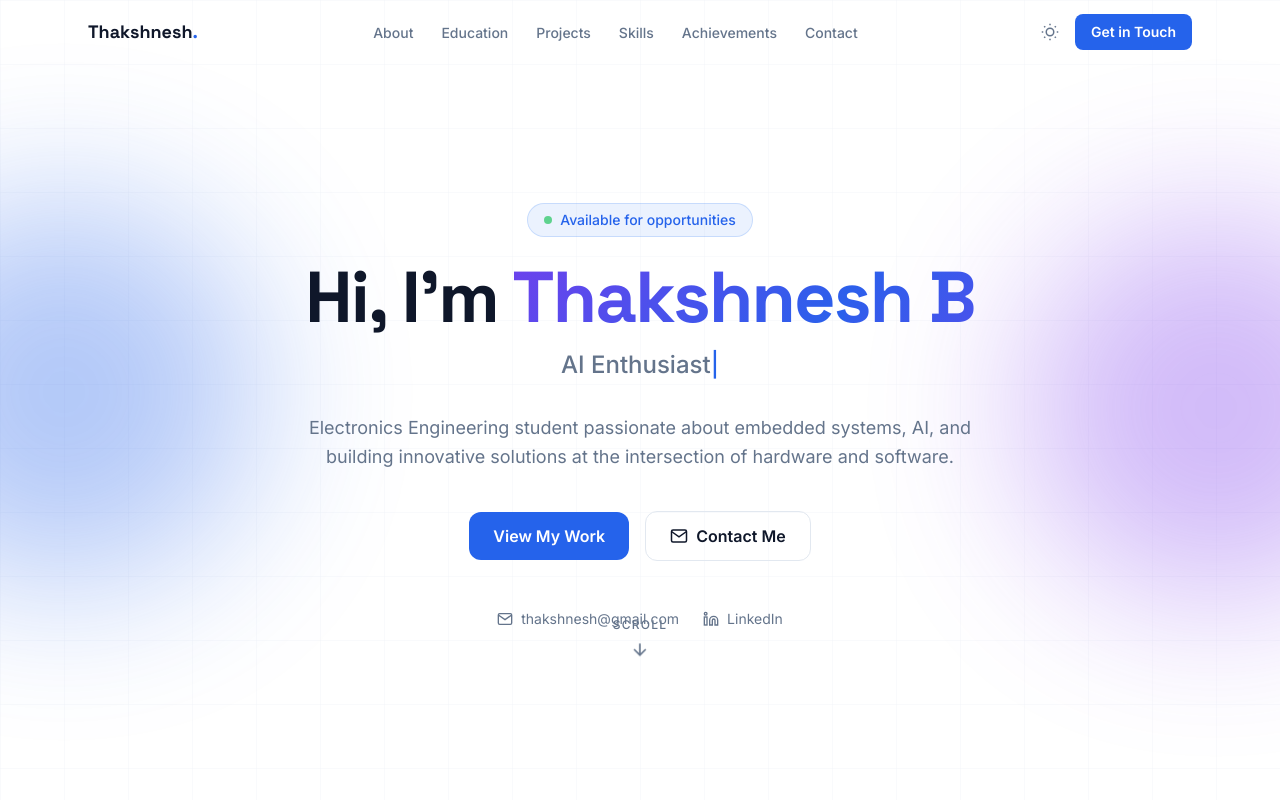
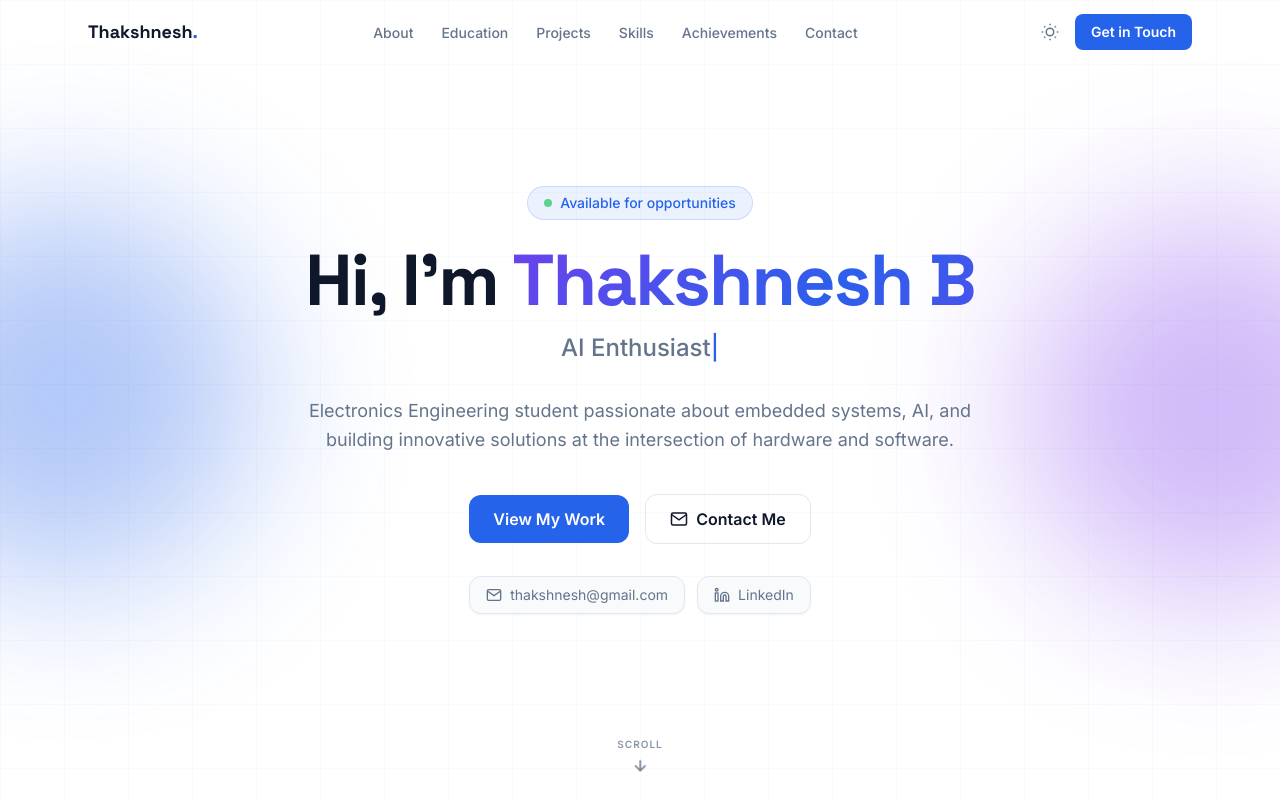
Before and after one commit to Thakshnesh/Portfolio, a plain HTML site: page index.html in a window 1280 px wide. Shown: the top 800 px of the page. Drawn offline with nearby package versions, Linux system fonts and the light colour scheme.

Commit message:
Fix email typo and hero section scroll overlap layout

```diff
--- a/index.html
+++ b/index.html
@@ -17,7 +17,7 @@
           },
         },
       },
-    };
+    };''
   </script>
   <link rel="stylesheet" href="css/style.css" />
 </head>
@@ -73,7 +73,7 @@
       <div class="absolute top-1/4 -left-32 w-96 h-96 rounded-full bg-brand glow-orb"></div>
       <div class="absolute bottom-1/4 -right-32 w-96 h-96 rounded-full bg-violet-600 glow-orb"></div>
 
-      <div class="relative max-w-6xl mx-auto px-4 sm:px-6 pt-24 pb-16 text-center">
+      <div class="relative max-w-6xl mx-auto px-4 sm:px-6 pt-28 pb-28 text-center flex flex-col items-center">
         <span class="inline-flex items-center gap-2 px-4 py-1.5 rounded-full text-sm font-medium bg-blue-500/10 text-brand border border-blue-500/20 mb-6">
           <span class="w-2 h-2 rounded-full bg-green-500 animate-pulse"></span>
           Available for opportunities
@@ -91,30 +91,33 @@
           Electronics Engineering student passionate about embedded systems, AI, and building innovative solutions at the intersection of hardware and software.
         </p>
 
-        <div class="flex flex-wrap items-center justify-center gap-4 mb-12">
-          <a href="#projects" class="inline-flex items-center gap-2 px-6 py-3 rounded-xl bg-brand text-white font-semibold hover:bg-brand-700 transition-all hover:-translate-y-0.5 hover:shadow-lg hover:shadow-blue-500/25">View My Work</a>
-          <a href="mailto:thakshnesh@gmail.com" class="inline-flex items-center gap-2 px-6 py-3 rounded-xl border border-[var(--border)] font-semibold hover:bg-[var(--surface-muted)] transition-all hover:-translate-y-0.5">
+        <div class="flex flex-wrap items-center justify-center gap-4 mb-8">
+          <a href="#projects" class="inline-flex items-center gap-2 px-6 py-3 rounded-xl bg-brand text-white font-semibold hover:bg-brand-700 transition-all hover:-translate-y-0.5 hover:shadow-lg hover:shadow-blue-500/25">
+            View My Work
+          </a>
+          <a href="#contact" class="inline-flex items-center gap-2 px-6 py-3 rounded-xl border border-[var(--border)] font-semibold hover:bg-[var(--surface-muted)] transition-all hover:-translate-y-0.5">
             <svg xmlns="http://www.w3.org/2000/svg" width="18" height="18" viewBox="0 0 24 24" fill="none" stroke="currentColor" stroke-width="2"><path d="M4 4h16c1.1 0 2 .9 2 2v12c0 1.1-.9 2-2 2H4c-1.1 0-2-.9-2-2V6c0-1.1.9-2 2-2z"/><polyline points="22,6 12,13 2,6"/></svg>
             Contact Me
           </a>
         </div>
 
-        <div class="flex flex-wrap items-center justify-center gap-6 text-sm text-[var(--muted)]">
-          <a href="mailto:thakshnesh@gmail.com" class="flex items-center gap-2 hover:text-brand transition-colors">
+        <div class="flex flex-wrap items-center justify-center gap-3 text-sm">
+          <a href="mailto:thakshnesh@gmail.com" class="inline-flex items-center gap-2 px-4 py-2 rounded-xl bg-[var(--surface-elevated)] border border-[var(--border)] text-[var(--muted)] hover:text-brand hover:border-brand/40 transition-all hover:-translate-y-0.5 shadow-sm">
             <svg xmlns="http://www.w3.org/2000/svg" width="16" height="16" viewBox="0 0 24 24" fill="none" stroke="currentColor" stroke-width="2"><path d="M4 4h16c1.1 0 2 .9 2 2v12c0 1.1-.9 2-2 2H4c-1.1 0-2-.9-2-2V6c0-1.1.9-2 2-2z"/><polyline points="22,6 12,13 2,6"/></svg>
-            thakshnesh@gmail.com
+            <span>thakshnesh@gmail.com</span>
           </a>
-          <a href="https://www.linkedin.com/in/thakshnesh-b-585928381" target="_blank" rel="noopener" class="flex items-center gap-2 hover:text-brand transition-colors">
+          <a href="https://www.linkedin.com/in/thakshnesh-b-585928381" target="_blank" rel="noopener" class="inline-flex items-center gap-2 px-4 py-2 rounded-xl bg-[var(--surface-elevated)] border border-[var(--border)] text-[var(--muted)] hover:text-brand hover:border-brand/40 transition-all hover:-translate-y-0.5 shadow-sm">
             <svg xmlns="http://www.w3.org/2000/svg" width="16" height="16" viewBox="0 0 24 24" fill="none" stroke="currentColor" stroke-width="2"><path d="M16 8a6 6 0 0 1 6 6v7h-4v-7a2 2 0 0 0-2-2 2 2 0 0 0-2 2v7h-4v-7a6 6 0 0 1 6-6z"/><rect x="2" y="9" width="4" height="12"/><circle cx="4" cy="4" r="2"/></svg>
-            LinkedIn
+            <span>LinkedIn</span>
           </a>
         </div>
+      </div>
 
-        <a href="#about" class="absolute bottom-8 left-1/2 -translate-x-1/2 flex flex-col items-center gap-2 text-[var(--muted)] hover:text-brand transition-colors" aria-label="Scroll down">
-          <span class="text-xs font-medium tracking-widest uppercase">Scroll</span>
-          <svg xmlns="http://www.w3.org/2000/svg" width="20" height="20" viewBox="0 0 24 24" fill="none" stroke="currentColor" stroke-width="2" class="animate-bounce"><line x1="12" y1="5" x2="12" y2="19"/><polyline points="19 12 12 19 5 12"/></svg>
-        </a>
-      </div>
+      <!-- Scroll Indicator (cleanly positioned at bottom of section) -->
+      <a href="#about" class="absolute bottom-6 left-1/2 -translate-x-1/2 flex flex-col items-center gap-1.5 text-[var(--muted)] hover:text-brand transition-colors z-10" aria-label="Scroll down">
+        <span class="text-[10px] font-semibold tracking-widest uppercase opacity-75">Scroll</span>
+        <svg xmlns="http://www.w3.org/2000/svg" width="18" height="18" viewBox="0 0 24 24" fill="none" stroke="currentColor" stroke-width="2" class="animate-bounce"><line x1="12" y1="5" x2="12" y2="19"/><polyline points="19 12 12 19 5 12"/></svg>
+      </a>
     </section>
 
     <!-- About -->
--- a/js/main.js
+++ b/js/main.js
@@ -116,7 +116,7 @@ document.getElementById("contact-form").addEventListener("submit", (e) => {
   const message = form.message.value;
   const subject = encodeURIComponent(`Portfolio Contact from ${name}`);
   const body = encodeURIComponent(message);
-  window.location.href = `mailto:thakshneshnesh@gmail.com?subject=${subject}&body=${body}`;
+  window.location.href = `mailto:thakshnesh@gmail.com?subject=${subject}&body=${body}`;
   const btn = form.querySelector("button");
   btn.innerHTML = `<svg xmlns="http://www.w3.org/2000/svg" width="18" height="18" viewBox="0 0 24 24" fill="none" stroke="currentColor" stroke-width="2"><path d="M22 11.08V12a10 10 0 1 1-5.93-9.14"/><polyline points="22 4 12 14.01 9 11.01"/></svg> Opening email...`;
   setTimeout(() => {
```
